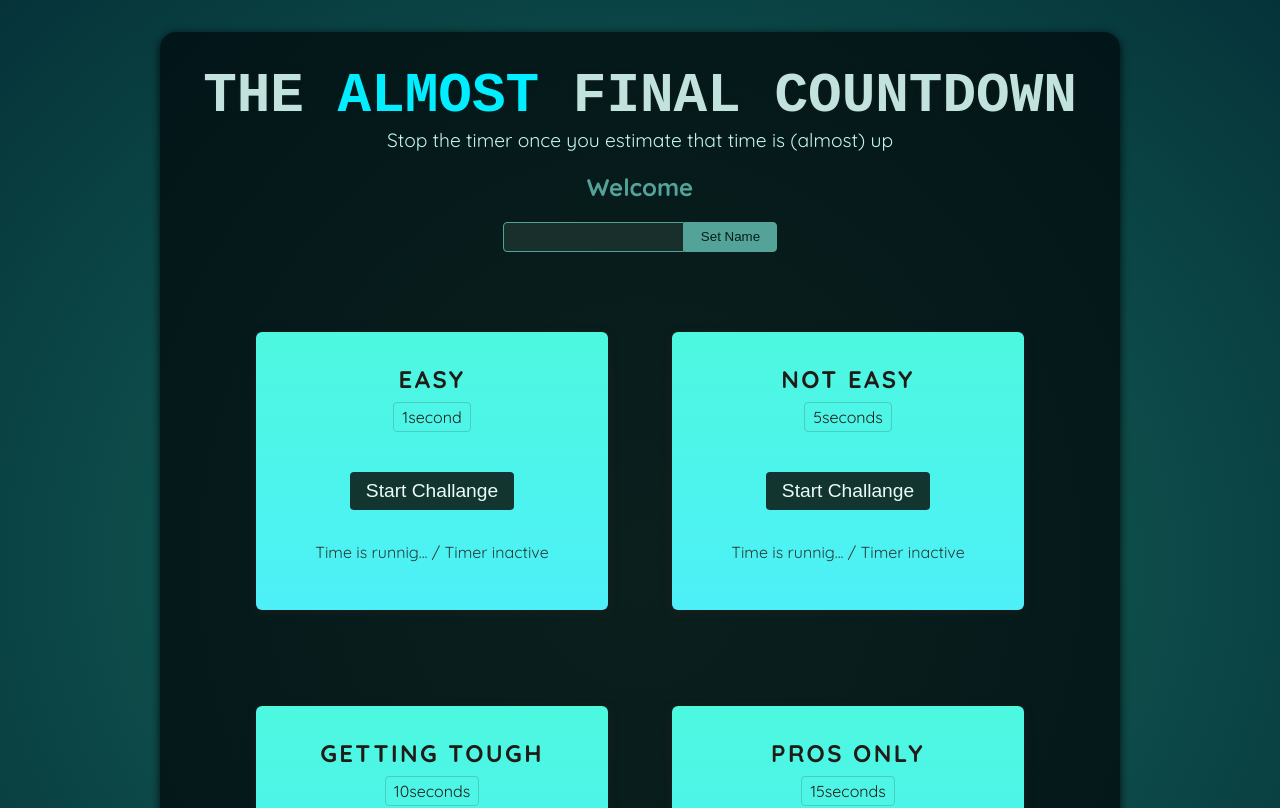
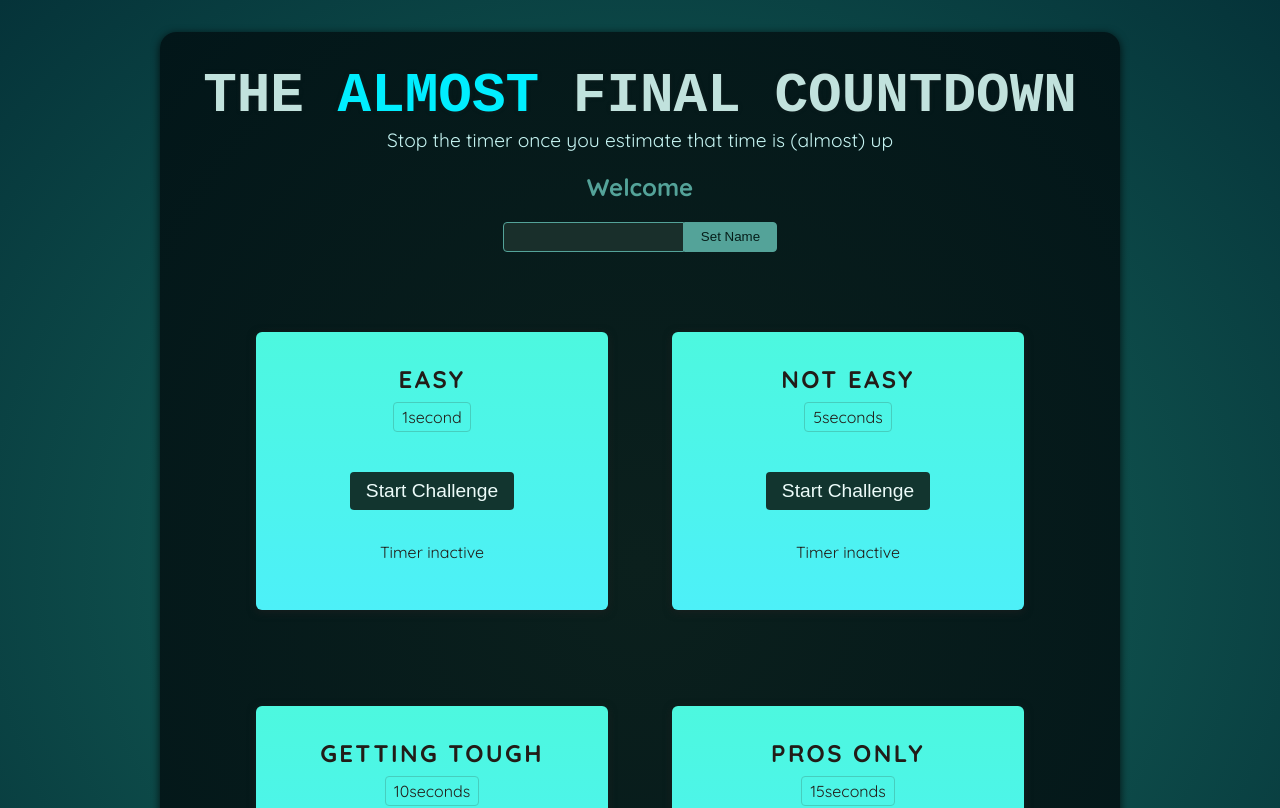
Before and after one commit to MMadejsza/react-refs_and_portals-with-Maximilian-Schwarzmuller, a React (Vite) app in the folder dev/: page / in a window 1280 px wide. Shown: the top 808 px of the page. Built offline with nearby package versions, Linux system fonts and the light colour scheme; a web font is replaced by a local one.

Commit message:
ref to stop timer

```diff
--- a/dev/src/components/TimerChallenge.jsx
+++ b/dev/src/components/TimerChallenge.jsx
@@ -1,14 +1,39 @@
+import React, {useState, useRef} from 'react';
+
 function TimerChallenge({title, targetTime}) {
+	const timer = useRef();
+
+	const [timerStarted, setTimerStarted] = useState(false);
+	const [timerExpired, setTimerExpired] = useState(false);
+
+	function handleStart() {
+		timer.current = setTimeout(() => {
+			setTimerExpired(true);
+		}, targetTime * 1000);
+
+		setTimerStarted(true);
+	}
+
+	function handleStop() {
+		// we can't use variable as it gets reset every rendering. Outside not either as it would be shared between the instances
+		clearTimeout(timer.current);
+	}
+
 	return (
 		<section className='challenge'>
 			<h2>{title}</h2>
+			{timerExpired && <p>You lost!</p>}
 			<p className='challenge-time'>
 				{targetTime}second{targetTime > 1 ? 's' : ''}
 			</p>
 			<p>
-				<button>Start Challange</button>
+				<button onClick={timerStarted ? handleStop : handleStart}>
+					{timerStarted ? 'Stop' : 'Start'} Challenge
+				</button>
 			</p>
-			<p className='active'>Time is runnig... / Timer inactive</p>
+			<p className={timerStarted ? 'active' : undefined}>
+				{timerStarted ? 'Time is runnig...' : 'Timer inactive'}
+			</p>
 		</section>
 	);
 }
```
